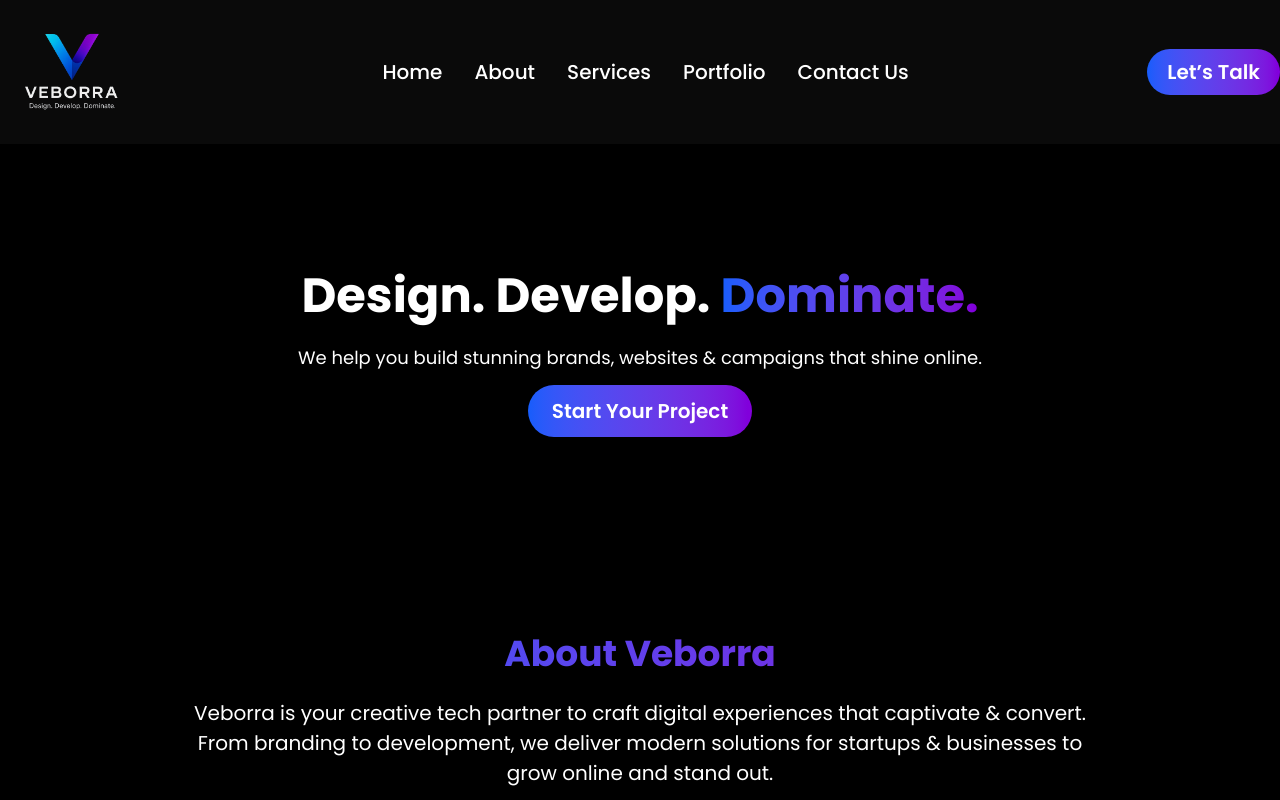
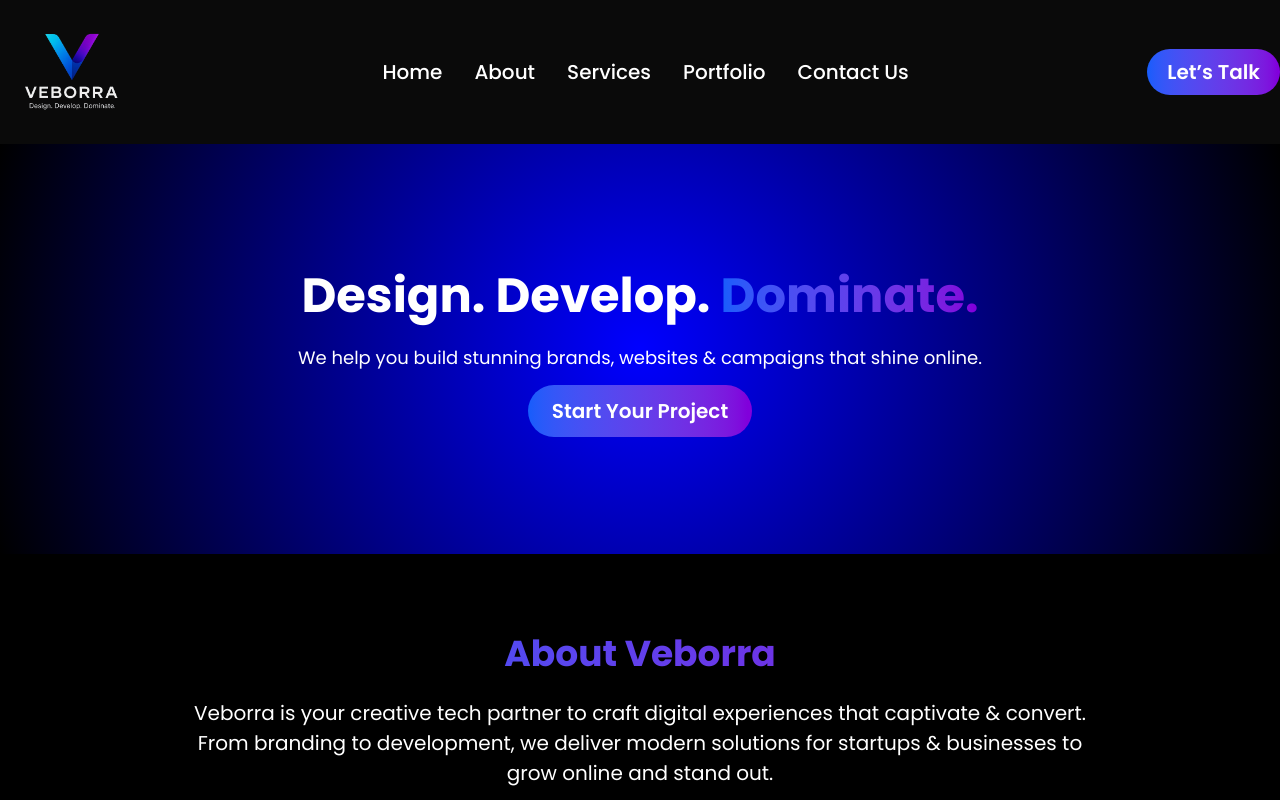
Before and after one commit to Ranjeet2004/veborraaaa, a plain HTML site: page index.html in a window 1280 px wide. Shown: the top 800 px of the page. Drawn offline with nearby package versions, Linux system fonts and the light colour scheme.

Commit message:
tushar-18-7-25-5-36

```diff
--- a/index.html
+++ b/index.html
@@ -27,7 +27,7 @@
   </nav>
 
   <!-- Hero -->
-  <header class="text-center py-32 px-4">
+  <header class="text-center py-32 px-4 bg-[radial-gradient(circle,_#00f_0%,_#000_100%)]">
     <div class="max-w-4xl mx-auto">
       <h1 class="text-4xl md:text-5xl font-bold mb-6">Design. Develop. <span class="bg-gradient-to-r from-blue-600 to-purple-700 bg-clip-text text-transparent">Dominate.</span></h1>
       <p class="text-lg mb-6">We help you build stunning brands, websites & campaigns that shine online.</p>
```
